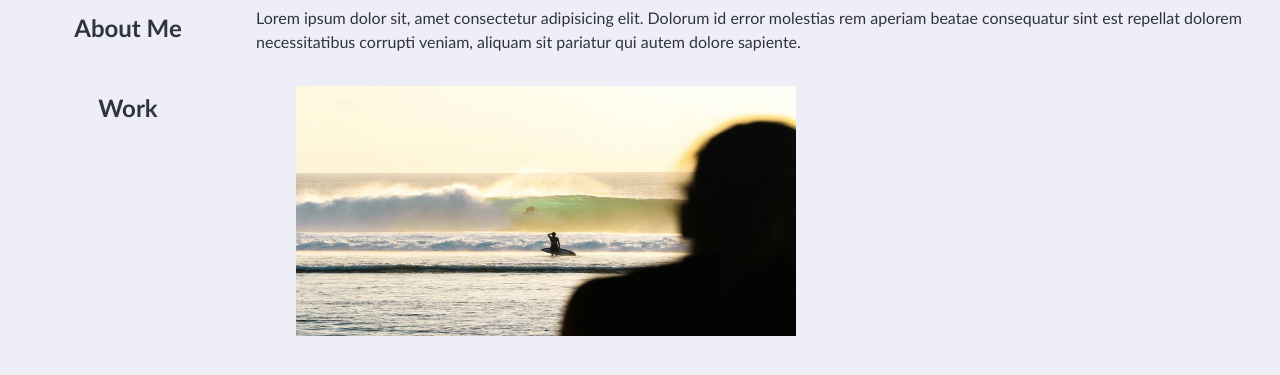
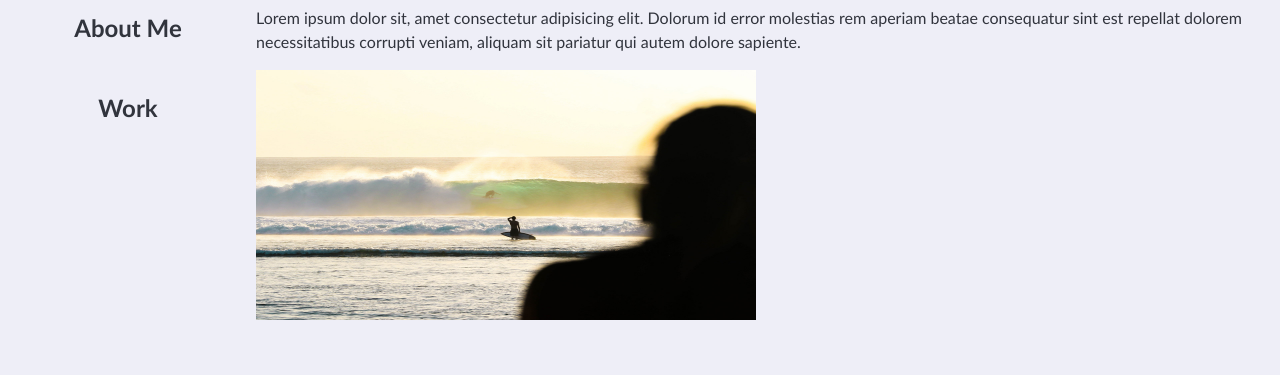
Before and after one commit to aydenemateo/Portfolio-Webpage, a plain HTML site: page assets/index.html in a window 1280 px wide. Shown: the part 171-546 px from the top of the page. Drawn offline with Linux system fonts and the light colour scheme.

Commit message:
testing error

```diff
--- a/assets/css/style.css
+++ b/assets/css/style.css
@@ -56,6 +56,7 @@ li a {
     position: relative;
     background-image: url("../imges/02-hero-bg.jpg");
     background-size: cover;
+    background: linear-gradient()
 }
 
 .sub-header p {
@@ -89,9 +90,6 @@ li a {
     justify-content: center;
 }
 
-.work-section figure {
-    background-color: blue;
-}
 
 .surf-report {
     display: flex;
--- a/assets/index.html
+++ b/assets/index.html
@@ -34,13 +34,13 @@
                 consequatur sint est repellat dolorem necessitatibus corrupti veniam, aliquam sit pariatur qui autem
                 dolore sapiente.
             </p>
+
         </section>
         <section class="work-section">
             <h2>Work</h2>
-            <figure>
+            <div>
                 <img src="./imges/02-portfolio-4.jpg" class="surf-report" alt="surfer on the beach">
-
-            </figure>
+            </div>
 
         </section>
     </main>
```
